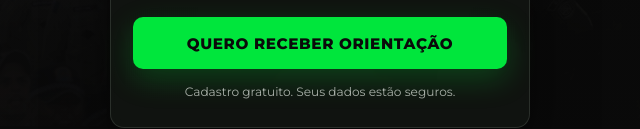
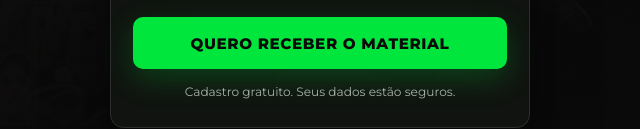
Before and after one commit to marketing942/captura-manychat-pmpe, a plain HTML site: page index.html in a window 1280 px wide. Shown: the part 674-803 px from the top of the page, 320-960 px from the left. Drawn offline with Linux system fonts and the light colour scheme.

Commit message:
Change button text for guidance request

```diff
--- a/index.html
+++ b/index.html
@@ -77,7 +77,7 @@
         <span class="error" data-error-for="telefone"></span>
       </div>
 
-      <button type="submit" id="qouubbkupneyvdulgij" class="cta xrmmmmzdllmckwinbxuh">QUERO RECEBER ORIENTAÇÃO</button>
+      <button type="submit" id="qouubbkupneyvdulgij" class="cta xrmmmmzdllmckwinbxuh">QUERO RECEBER O MATERIAL</button>
       <p class="note">Cadastro gratuito. Seus dados estão seguros.</p>
       <p class="success" id="form-success" role="status" hidden>
         ✅ Cadastro recebido!<br />
```
